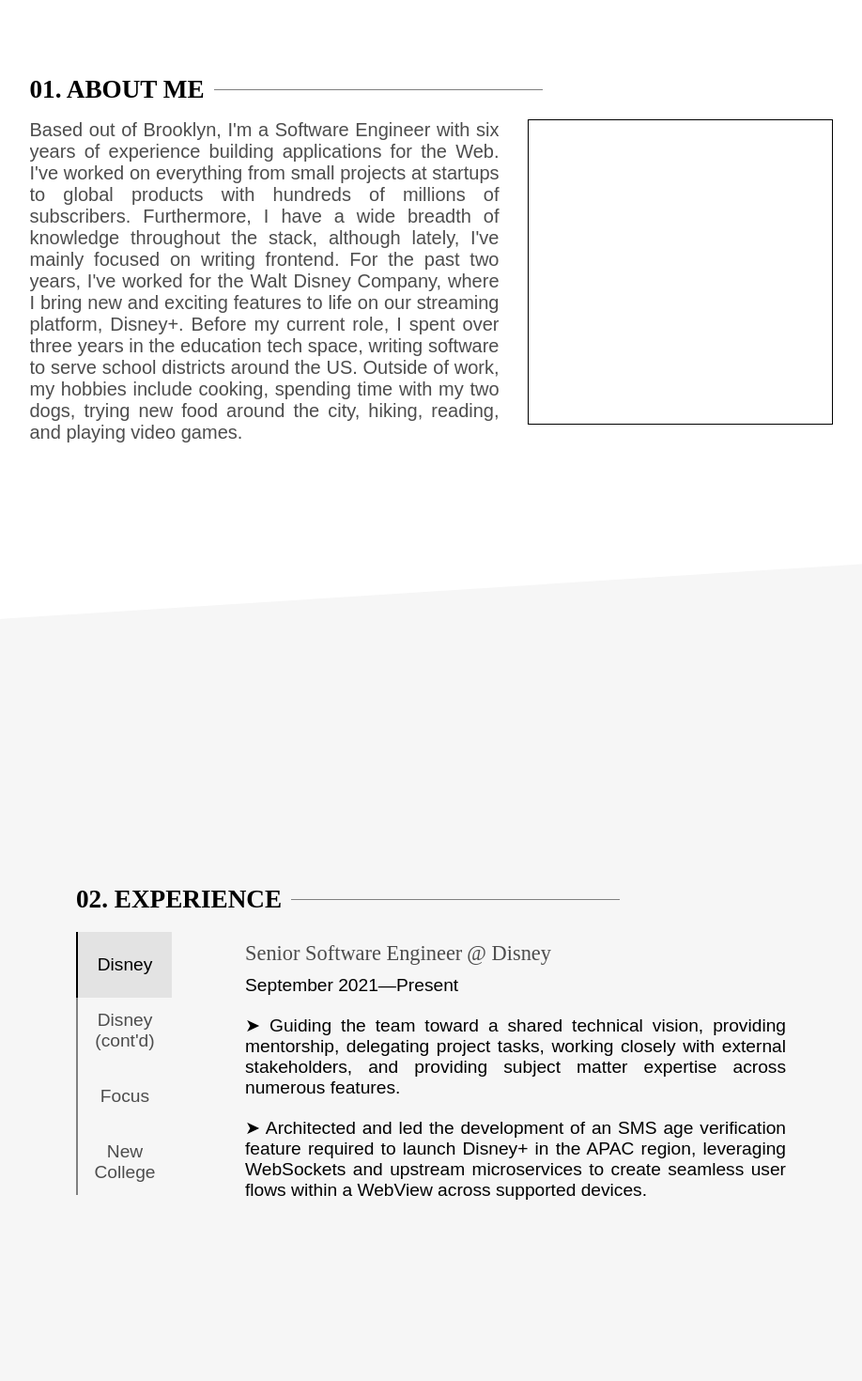
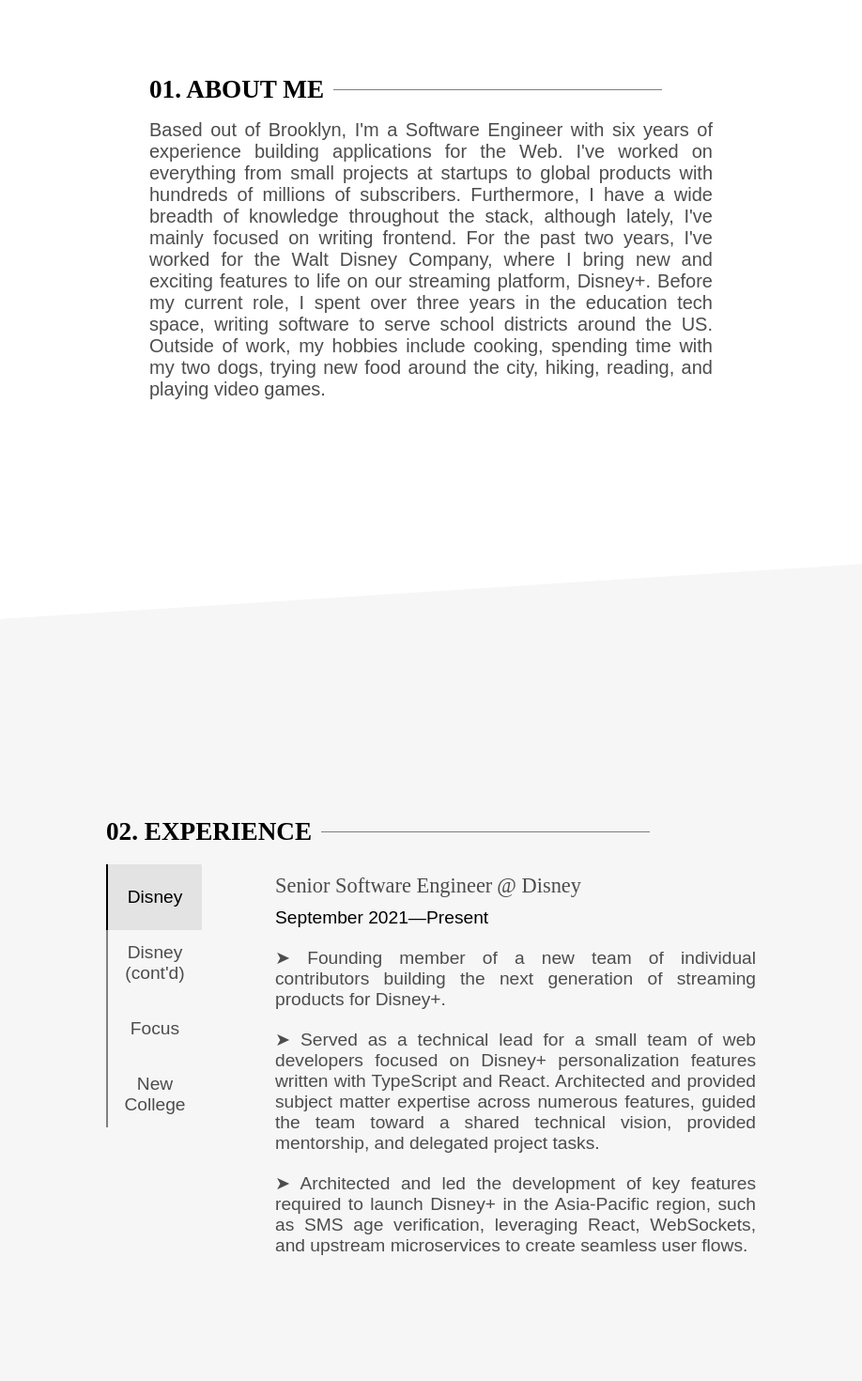
Before and after one commit to nicolekistler/personal-site-2022, a React (Create React App) app: page / in a window 1280 px wide. Shown: the part 880-2350 px from the top of the page at 94% size, without its empty margins (181-1099 px from the left). Built offline with nearby package versions, Linux system fonts and the light colour scheme; a web font is replaced by a local one.

Commit message:
More styling updates and cleanup

```diff
--- a/src/components/About/index.jsx
+++ b/src/components/About/index.jsx
@@ -33,12 +33,12 @@ const Border = styled.div`
 const InnerWrapper = styled.div`
     word-wrap: break-word;
     display: flex;
-    flex-direction: column-reverse;
-    height: inherit;
+    height: 400px;
     overflow-y: auto;
 
     @media (min-width: ${breakpoints.l}px) {
         flex-direction: row;
+        height: 500px;
     }
 
 `;
@@ -46,23 +46,7 @@ const InnerWrapper = styled.div`
 const BodyWrapper = styled.div`
 
     @media (min-width: ${breakpoints.l}px) {
-        margin-right: 30px;
-        max-width: 500px;
-    }
-`;
-
-const Portrait = styled.div`
-    display: block;
-    border: 1px solid black;
-    height: 200px;
-    width: 100%;
-    margin-top: 20px;
-    margin-bottom: 15px;
-
-    @media (min-width: ${breakpoints.l}px) {
-        height: 325px;
-        width: 325px;
-        margin: 0;
+        width: 600px;
     }
 `;
 
@@ -85,8 +69,6 @@ const About = () => {
                 <BodyWrapper>
                     <Description>{text}</Description>
                 </BodyWrapper>
-                <div><Portrait/></div>
-
             </InnerWrapper>
         </>
 
--- a/src/components/Contact/index.jsx
+++ b/src/components/Contact/index.jsx
@@ -4,13 +4,13 @@ import { Description, SectionTitle } from '../../styles/typography';
 import { breakpoints } from '../../styles/breakpoints';
 import { colors } from '../../styles/colors';
 import FadeWrapper from '../FadeWrapper';
-import useWindowDimensions from '../../hooks/useWindowDimensions';
 
 const Wrapper = styled.div`
     display: flex;
     justify-content: center;
     align-items: center;
     flex-direction: column;
+    margin-top: 10vh;
 `;
 
 const TextWrapper = styled.div`
@@ -18,7 +18,7 @@ const TextWrapper = styled.div`
     flex-direction: column;
     justify-content: center;
     align-items: center;
-    width: 60%;
+    width: 70%;
     margin: auto;
 
     @media (min-width: ${breakpoints.l}px) {
@@ -67,7 +67,6 @@ In addition to reaching out about roles, feel free to get in touch about mentors
 `;
 
 const Contact = () => {
-    const { width } = useWindowDimensions();
 
     const content =
         <>
--- a/src/components/Experience/data.js
+++ b/src/components/Experience/data.js
@@ -4,8 +4,9 @@ export const timelineData = [{
         panelSubtitle: ' @ Disney',
         range: 'September 2021—Present',
         descriptions: [
-            '➤ Guiding the team toward a shared technical vision, providing mentorship, delegating project tasks, working closely with external stakeholders, and providing subject matter expertise across numerous features.',
-            '➤ Architected and led the development of an SMS age verification feature required to launch Disney+ in the APAC region, leveraging WebSockets and upstream microservices to create seamless user flows within a WebView across supported devices.'
+            '➤ Founding member of a new team of individual contributors building the next generation of streaming products for Disney+.',
+            '➤ Served as a technical lead for a small team of web developers focused on Disney+ personalization features written with TypeScript and React. Architected and provided subject matter expertise across numerous features, guided the team toward a shared technical vision, provided mentorship, and delegated project tasks.',
+            '➤ Architected and led the development of key features required to launch Disney+ in the Asia-Pacific region, such as SMS age verification, leveraging React, WebSockets, and upstream microservices to create seamless user flows.'
         ]
     },
     {
@@ -14,8 +15,9 @@ export const timelineData = [{
         panelSubtitle: ' @ Disney',
         range: 'March 2020—September 2021',
         descriptions: [
-            '➤ Developed and launched multiple parental control features and content rating opt-in flows for international users on Disney+, ensuring compliance in content discovery and user analytics collection.',
-            '➤ Architected and led the development of features to support live sports content discovery ahead of launching Star+, a standalone sports and general entertainment platform in Latin America.'
+            '➤ Architected and led the development of features to support live sports content discovery ahead of launching Star+, a standalone sports and general entertainment platform in Latin America.',
+            '➤ Developed and launched multiple parental control features and content rating opt-in flows for international users on Disney+ web, ensuring content discovery and user analytics collection compliance.',
+            '➤ Played a key role in developing and launching numerous new features for the Disney+ web app including Group Watch, pin protected profiles, and improved episode selection.'
         ]
     },
     {
@@ -24,9 +26,9 @@ export const timelineData = [{
         panelSubtitle: ' @ Focus',
         range: 'October 2016—February 2020',
         descriptions: [
-            '➤ Launched an internal tool used by engineers throughout the company to view automated test results and linting on a per-branch basis, improving the overall developer experience.',
-            '➤ Led the initiative to adopt test driven development practices throughout the company, leveraging Node.js and WebdriverIO to write over 500 automated GUI QA automation tests covering key user flows.',
-            '➤ Developed new features and implemented bug fixes for key modules throughout the app.'
+            '➤ Onboarding new team members with varying levels of experience by providing guidance on unfamiliar frameworks, creating accessible documentation, and collaborating on code improvements.',
+            '➤ Played a crucial role in the adoption of test-driven development practices throughout the company, leveraging Node.js and WebdriverIO to write over 500 automated GUI QA automation tests covering key user flows.',
+            '➤ Provided critical path bug fixes and feature development to create a more polished user experience in over 30 public school districts across the United States.'
         ]
     },
     {
@@ -35,10 +37,9 @@ export const timelineData = [{
         panelSubtitle: ' History',
         range: 'August 2012—June 2016',
         descriptions: [
-            '➤ Lorem ipsum dolor sit amet, consectetuer adipiscing elit, sed diam nonummy nibh euismod tincidunt.',
-            '➤ Consectetuer adipiscing elit, sed diam nonummy nibh euismod tincidunt ut laoreet dolore magna aliquam.',
-            '➤ Lorem ipsum dolor sit amet, consectetuer adipiscing elit, sed diam nonummy nibh euismod.',
-            '➤ Sed diam nonummy nibh euismod tincidunt. Lorem ipsum dolor sit amet, consectetuer adipiscing elit, sed diam nonummy nibh euismod.'
+            `For undergrad, I attended a small liberal arts honors college in Sarasota, FL.
+            I primarily focused my studies on 19th Century International History and material culture.
+            I discovered my love for programming after taking a semester-long course on GIS mapmaking for medieval cities where I wrote my first Python script.`
         ]
     }
 ];
--- a/src/components/Experience/index.jsx
+++ b/src/components/Experience/index.jsx
@@ -18,6 +18,7 @@ const Wrapper = styled.div`
     justify-content: center;
     width: 100%;
     margin: auto 20px auto 20px;
+    height: 500px;
 
     @media (min-width: ${breakpoints.l}px) {
         width: auto;
@@ -82,7 +83,7 @@ const TabSelector = styled.div`
 
 const Tab = styled.div`
     display: flex;
-    height: 70px;
+    height: 72px;
     width: 70px;
     justify-content: center;
     align-items: center;
@@ -100,7 +101,6 @@ const Tab = styled.div`
 `;
 
 const TabHighlight = styled.div`
-    border-top: 2px solid black;
     height: 70px;
     transition: transform 0.25s cubic-bezier(0.645, 0.045, 0.355, 1);
     transition-delay: 0.1s;
@@ -119,7 +119,7 @@ const PanelWrapper = styled.div`
 
     @media (min-width: ${breakpoints.l}px) {
         margin: 10px 0 0 80px;
-        width: 45vw;
+        width: 40vw;
     }
 `;
 
@@ -161,7 +161,7 @@ const Experience = () => {
                         <SubtitleSmall>{experienceToRender.panelSubtitle}</SubtitleSmall>
                     </div>
                     <Range>{experienceToRender.range}</Range>
-                    <div>
+                    <div style={{height: '500px'}}>
                         {
                             experienceToRender.descriptions.map((item, index) => {
                                 return (
--- a/src/styles/typography.js
+++ b/src/styles/typography.js
@@ -74,7 +74,7 @@ export const SectionTitle = styled.h2`
 `;
 
 export const Description = styled.div`
-    font-size: .9rem;
+    font-size: 1rem;
     font-family: halyard-text, sans-serif;
     font-weight: 400;
     font-style: normal;
@@ -88,7 +88,7 @@ export const Description = styled.div`
 `;
 
 export const TitleSmall = styled.div`
-    font-size: 1.2rem;
+    font-size: 1.1rem;
     margin-bottom: 10px;
     font-family: dapifer, serif;
     font-weight: 400;
@@ -100,7 +100,7 @@ export const TitleSmall = styled.div`
     }
 `;
 export const SubtitleSmall = styled.div`
-    font-size: 1.2rem;
+    font-size: 1.1rem;
     margin-bottom: 10px;
     margin-left: 5px;
     font-family: dapifer, serif;
@@ -132,10 +132,9 @@ export const DescriptionSmall = styled.div`
     margin: 20px 0 20px 0;
     font-family: halyard-text, sans-serif;
     font-weight: 400;
-    font-style: normal;
     text-align: justify;
     text-justify: inter-word;
-    color: ${colors.black};
+    color: ${colors.darkGrey};
 
     @media (min-width: ${breakpoints.l}px) {
         font-size: 1.2rem;
```
